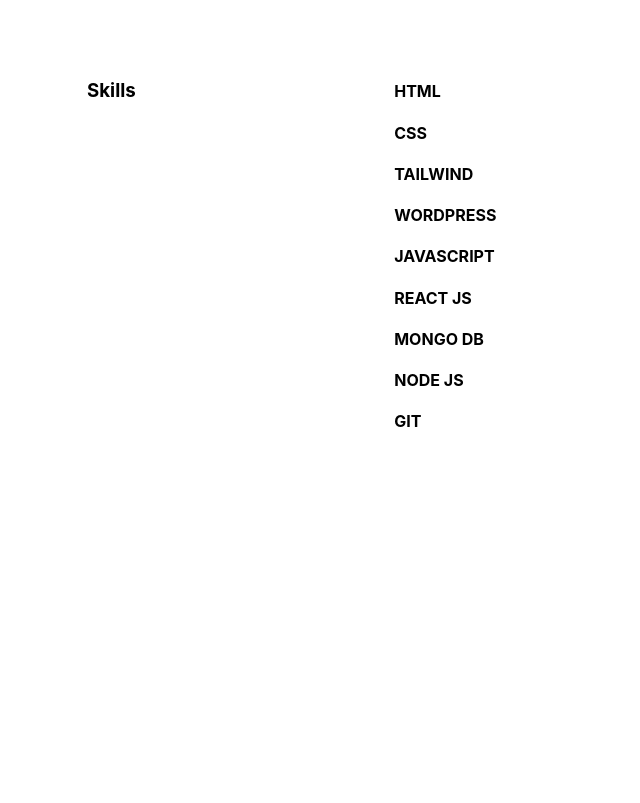
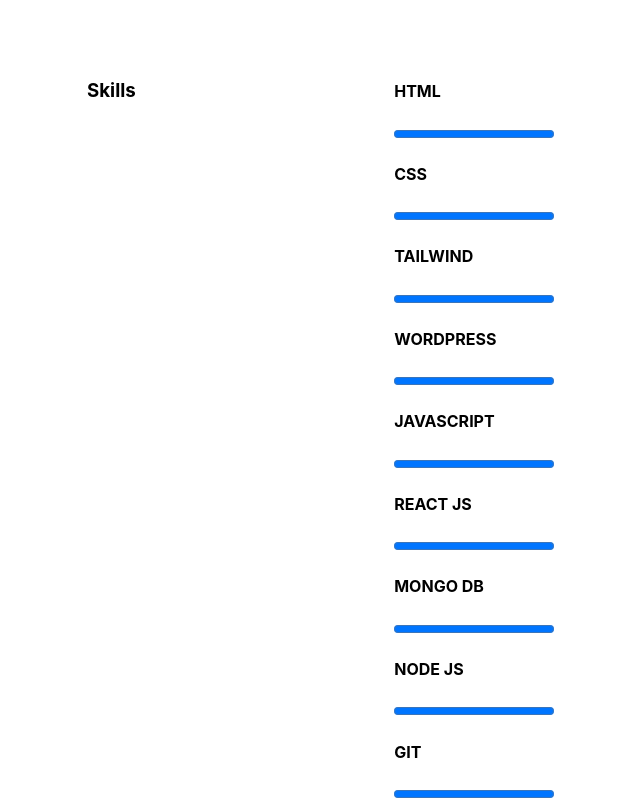
Before and after one commit to Muelji/myportfoliowebsite, a React (Create React App) app: page /career in a window 1280 px wide. Shown: the part 540-1343 px from the top of the page, without its empty margins (169-809 px from the left). Before the commit the page ends 1000 px from the top, so only its background shows below. Built offline with nearby package versions, Linux system fonts and the light colour scheme.

Commit message:
working on all component

```diff
--- a/src/Components/Career.css
+++ b/src/Components/Career.css
@@ -2,6 +2,7 @@
     display: flex;
     justify-content: center;
     background-color: white;
+    height: auto;
 
 }
 
--- a/src/Components/Career.jsx
+++ b/src/Components/Career.jsx
@@ -25,14 +25,23 @@ function Career() {
                 <h3>Skills</h3>
                <div className='ciii'>
                <h4>HTML</h4>
+               <progress value={50}></progress>
                <h4>CSS</h4>
+               <progress value={50}></progress>
                <h4>TAILWIND</h4>
+               <progress value={50}></progress>
                <h4>WORDPRESS</h4>
+               <progress value={50}></progress>
                <h4>JAVASCRIPT</h4>
+               <progress value={50}></progress>
                <h4>REACT JS</h4>
+               <progress value={50}></progress>
                <h4>MONGO DB</h4>
+               <progress value={50}></progress>
                <h4>NODE JS</h4>
+               <progress value={50}></progress>
                <h4>GIT</h4>
+               <progress value={50}></progress>
                </div>
 
            </div>
```
